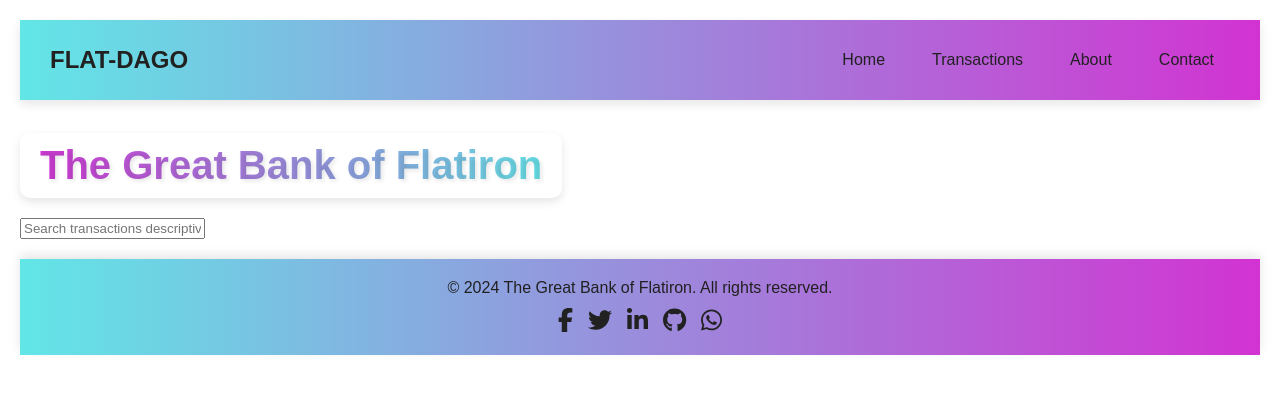
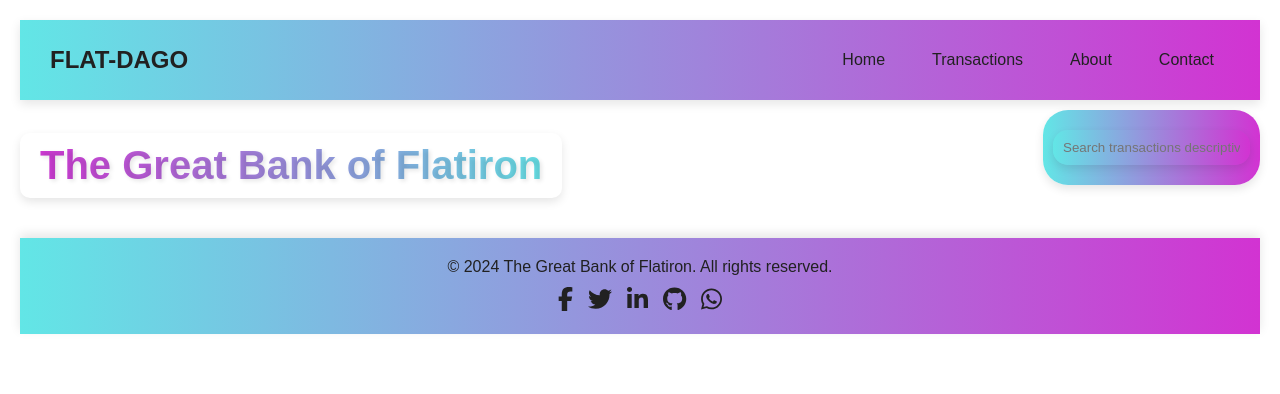
Before and after one commit to george-badia/the-great-bank-of-flatiron, a React (Create React App) app: page / in a window 1280 px wide. Shown: the top 394 px of the page. Built offline with nearby package versions, Linux system fonts and the light colour scheme.

Commit message:
styles serch component

```diff
--- a/src/App.css
+++ b/src/App.css
@@ -81,6 +81,28 @@ h2 {
   display: inline-block;
   box-shadow: 0 4px 10px var(--shadow-color);
 }
+/* -------=SearchBox-----=------ */
+.search-bar {
+  max-width: 300px;
+  margin: 10px 0;
+  padding: 10px;
+  border-radius: 25px;
+  display: block;
+  float: right;
+  background: var(--background-gradient);
+  box-shadow: 0px 4px 10px rgba(0, 0, 0, 0.1);
+  position: relative;
+  z-index: 2;
+}
+
+.search-bar input[type="text"] {
+  width: calc(100% - 20px);
+  padding: 10px;
+  border: none;
+  border-radius: 15px;
+  outline: none;
+}
+
 
 /* -------=footer-----=------ */
 
```
